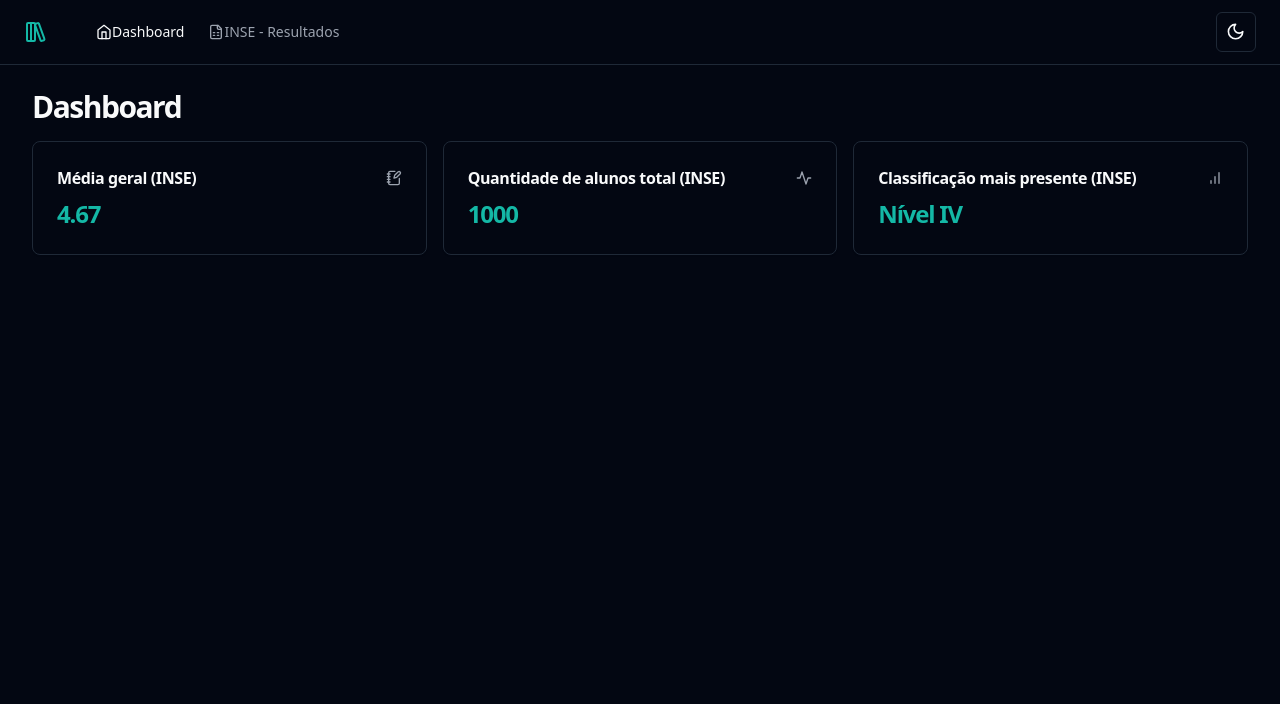
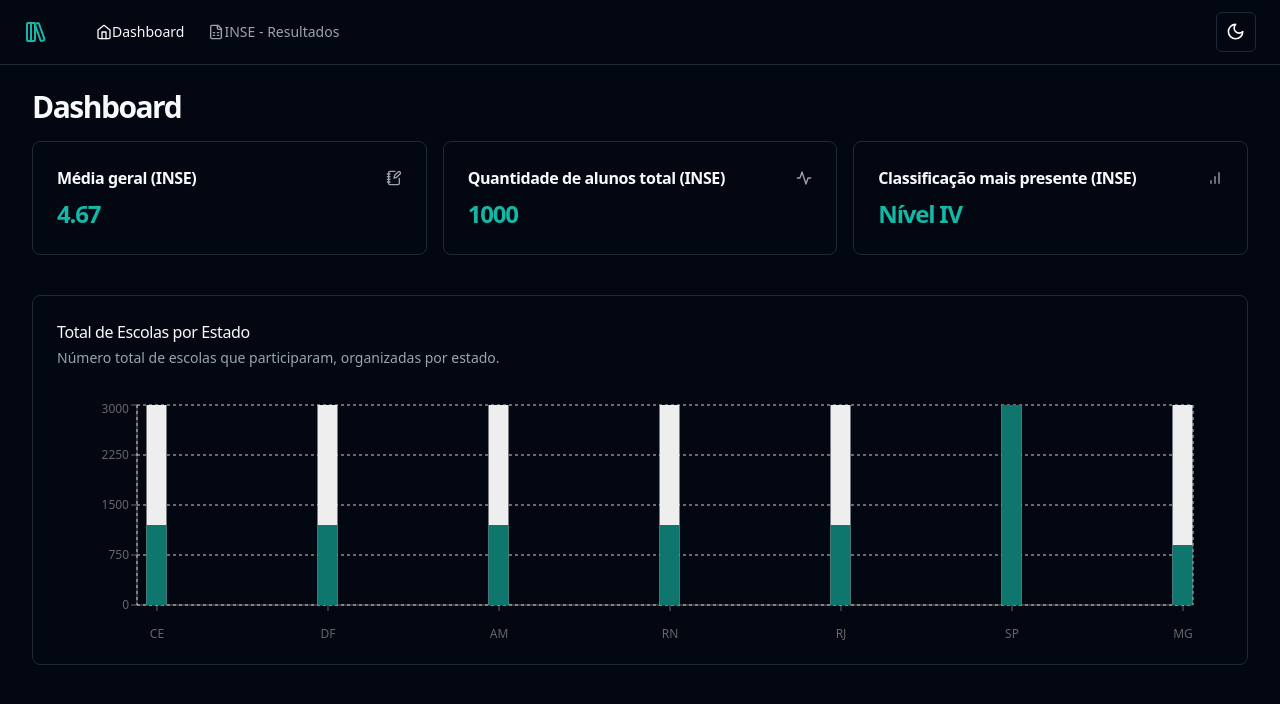
Before and after one commit to kasilianaoliveira/desafio-fullstack, a React (Vite) app in the folder frontend/: page / in a window 1280 px wide. Shown: the top 704 px of the page. Built offline with nearby package versions, Linux system fonts and the light colour scheme.

Commit message:
feat: add page component not found and chart on dashboard

```diff
--- a/frontend/package.json
+++ b/frontend/package.json
@@ -28,6 +28,7 @@
     "react-dom": "^18.2.0",
     "react-helmet-async": "^2.0.4",
     "react-router-dom": "^6.21.3",
+    "recharts": "^2.10.4",
     "sonner": "^1.3.1",
     "sort-by": "^1.2.0",
     "tailwind-merge": "^2.2.0",
--- /dev/null
+++ b/frontend/src/lib/axios.ts
@@ -0,0 +1,7 @@
+import axios from 'axios'
+
+import { env } from '@/env'
+
+export const api = axios.create({
+  baseURL: env.VITE_API_URL,
+})
--- /dev/null
+++ b/frontend/src/pages/404.tsx
@@ -0,0 +1,15 @@
+import { Link } from 'react-router-dom'
+
+export function NotFound() {
+  return (
+    <div className="flex h-screen flex-col items-center justify-center gap-2">
+      <h1 className="text-4xl font-bold">Página não encontrada</h1>
+      <p className="text-accent-foreground">
+        Voltar para o{' '}
+        <Link to="/" className="text-sky-600 dark:text-sky-400">
+          Dashboard
+        </Link>
+      </p>
+    </div>
+  )
+}
--- a/frontend/src/pages/app/dashboard/card-student-total.tsx
+++ b/frontend/src/pages/app/dashboard/card-student-total.tsx
@@ -9,7 +9,7 @@ export const CardStudentTotal = () => {
         <CardTitle className="text-base font-semibold">
           Quantidade de alunos total (INSE)
         </CardTitle>
-        <Activity className="h-4 w-4 text-muted-foreground" />
+        <Activity className="h-5 w-4 text-muted-foreground" />
       </CardHeader>
       <CardContent className="space-y-1">
         <span className="text-2xl font-bold tracking-tighter text-teal-700 dark:text-teal-500">
--- a/frontend/src/pages/app/dashboard/dashboard.tsx
+++ b/frontend/src/pages/app/dashboard/dashboard.tsx
@@ -3,6 +3,7 @@ import { Helmet } from 'react-helmet-async'
 import { CardAverange } from './card-average'
 import { CardClassification } from './card-classification'
 import { CardStudentTotal } from './card-student-total'
+import { RevenueChart } from './revenue-chart'
 
 export const Dashboard = () => {
   return (
@@ -16,6 +17,9 @@ export const Dashboard = () => {
           <CardStudentTotal />
           <CardClassification />
         </div>
+        <div className=" mt-6 grid grid-cols-9 gap-4">
+          <RevenueChart />
+        </div>
       </div>
     </>
   )
--- /dev/null
+++ b/frontend/src/pages/app/dashboard/revenue-chart.tsx
@@ -0,0 +1,98 @@
+import {
+  Bar,
+  BarChart,
+  CartesianGrid,
+  Legend,
+  ResponsiveContainer,
+  Tooltip,
+  XAxis,
+  YAxis,
+} from 'recharts'
+import colors from 'tailwindcss/colors'
+
+import {
+  Card,
+  CardContent,
+  CardDescription,
+  CardHeader,
+  CardTitle,
+} from '@/components/ui/card'
+
+const data = [
+  {
+    uf: 'CE',
+    value: 1200,
+  },
+  {
+    uf: 'DF',
+    value: 1200,
+  },
+  {
+    uf: 'AM',
+    value: 1200,
+  },
+  {
+    uf: 'RN',
+    value: 1200,
+  },
+  {
+    uf: 'RJ',
+    value: 1200,
+  },
+  {
+    uf: 'SP',
+    value: 3000,
+  },
+  {
+    uf: 'MG',
+    value: 900,
+  },
+]
+export const RevenueChart = () => {
+  return (
+    <Card className="col-span-9">
+      <CardHeader className="flex-row items-center justify-between pb-8">
+        <div className="space-y-1">
+          <CardTitle className="text-base font-medium">
+            Total de Escolas por Estado
+          </CardTitle>
+          <CardDescription>
+            Número total de escolas que participaram, organizadas por estado.
+          </CardDescription>
+        </div>
+      </CardHeader>
+      <CardContent>
+        <ResponsiveContainer width="100%" height={240}>
+          <BarChart
+            width={500}
+            height={300}
+            style={{ fontSize: 12 }}
+            data={data}
+            margin={{
+              top: 5,
+              right: 30,
+              left: 20,
+              bottom: 5,
+            }}
+            barSize={20}
+          >
+            <XAxis
+              dataKey="uf"
+              scale="point"
+              dy={16}
+              padding={{ left: 20, right: 10 }}
+            />
+            <YAxis />
+            <Tooltip />
+            <CartesianGrid strokeDasharray="3 3" />
+            <Bar
+              dataKey="value"
+              fill={colors.teal['700']}
+              background={{ fill: '#eee' }}
+            />
+          </BarChart>
+        </ResponsiveContainer>
+      </CardContent>
+    </Card>
+  )
+}
--- a/frontend/src/routes.tsx
+++ b/frontend/src/routes.tsx
@@ -1,6 +1,7 @@
 import { createBrowserRouter } from 'react-router-dom'
 
 import { AppLayout } from './pages/_layouts/app'
+import { NotFound } from './pages/404'
 import { Dashboard } from './pages/app/dashboard/dashboard'
 import { Schools } from './pages/app/schools/schools'
 
@@ -8,6 +9,7 @@ export const router = createBrowserRouter([
   {
     path: '/',
     element: <AppLayout />,
+    errorElement: <NotFound />,
     children: [
       {
         path: '/',
```
Also changed, not shown: 1 other file (tests, documents, lock files or other folders).
